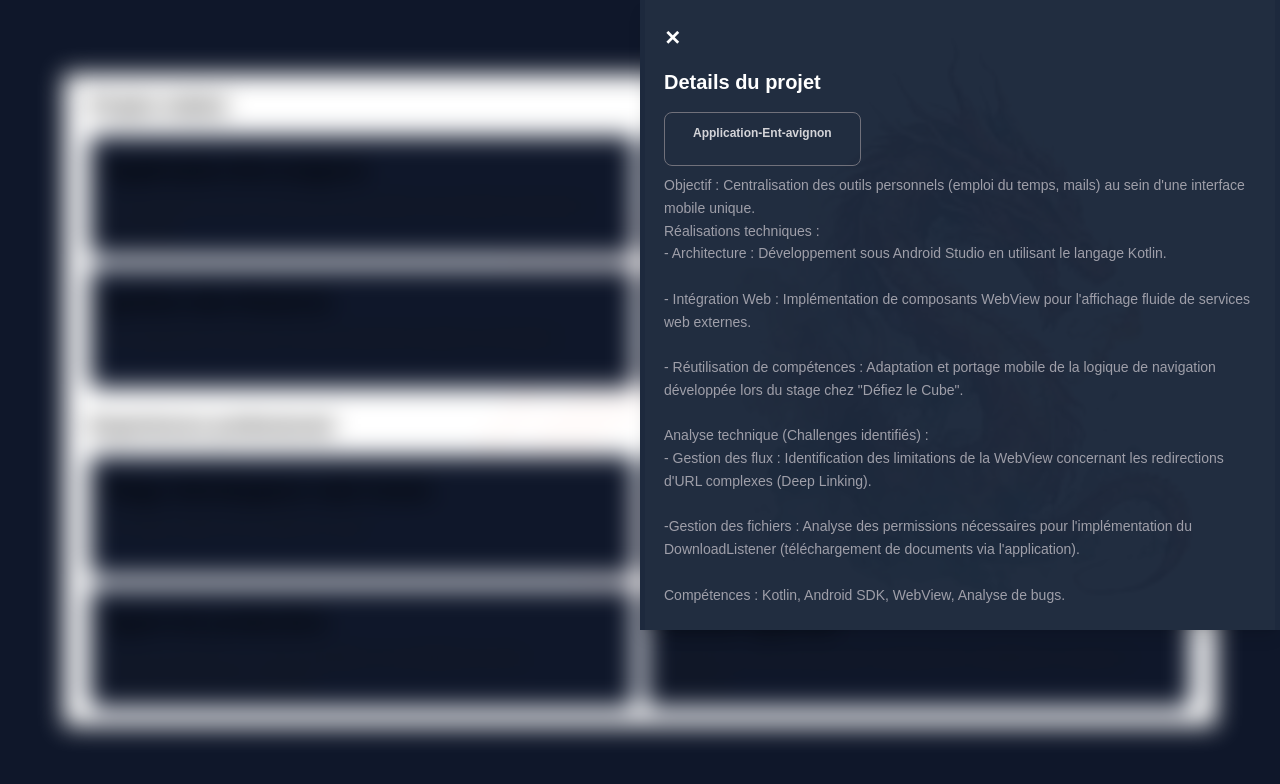
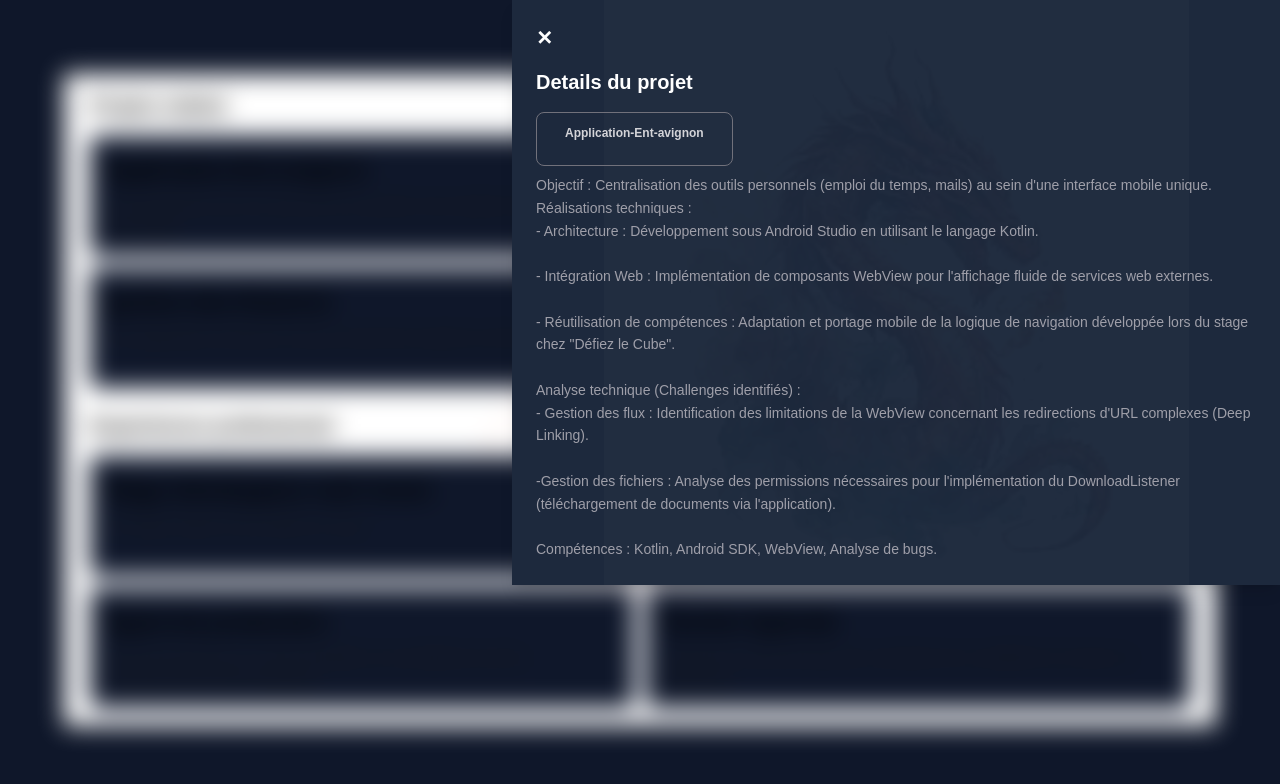
Before and after one commit to maciej-budner/portfolio, a Next.js app: page /info in a window 1280 px wide. Both pictures are taken after a click on the element 362 px from the left and 196 px from the top of the page. Shown: the top 784 px of the page. Built offline with nearby package versions, Linux system fonts and the light colour scheme.

Commit message:
met la page qui s'affiche en 3/5 car il manque rien pour tout afficher

```diff
--- a/app/info/page.tsx
+++ b/app/info/page.tsx
@@ -101,7 +101,7 @@ export default function Home() {
             animate={{ x: 0 }}
             exit={{ x: "100%" }}
             transition={{ type: "spring", stiffness: 300, damping: 30 }}
-            className="img2 fixed top-0 right-0 w-full sm:w-2/4 h-auto bg-slate-800 p-4 sm:p-6 shadow-lg z-50 overflow-y-auto "
+            className="img2 fixed top-0 right-0 w-full sm:w-3/5 h-auto bg-slate-800 p-4 sm:p-6 shadow-lg z-50 overflow-y-auto "
           >
             {/* Bouton fermer */}
             <button
```
